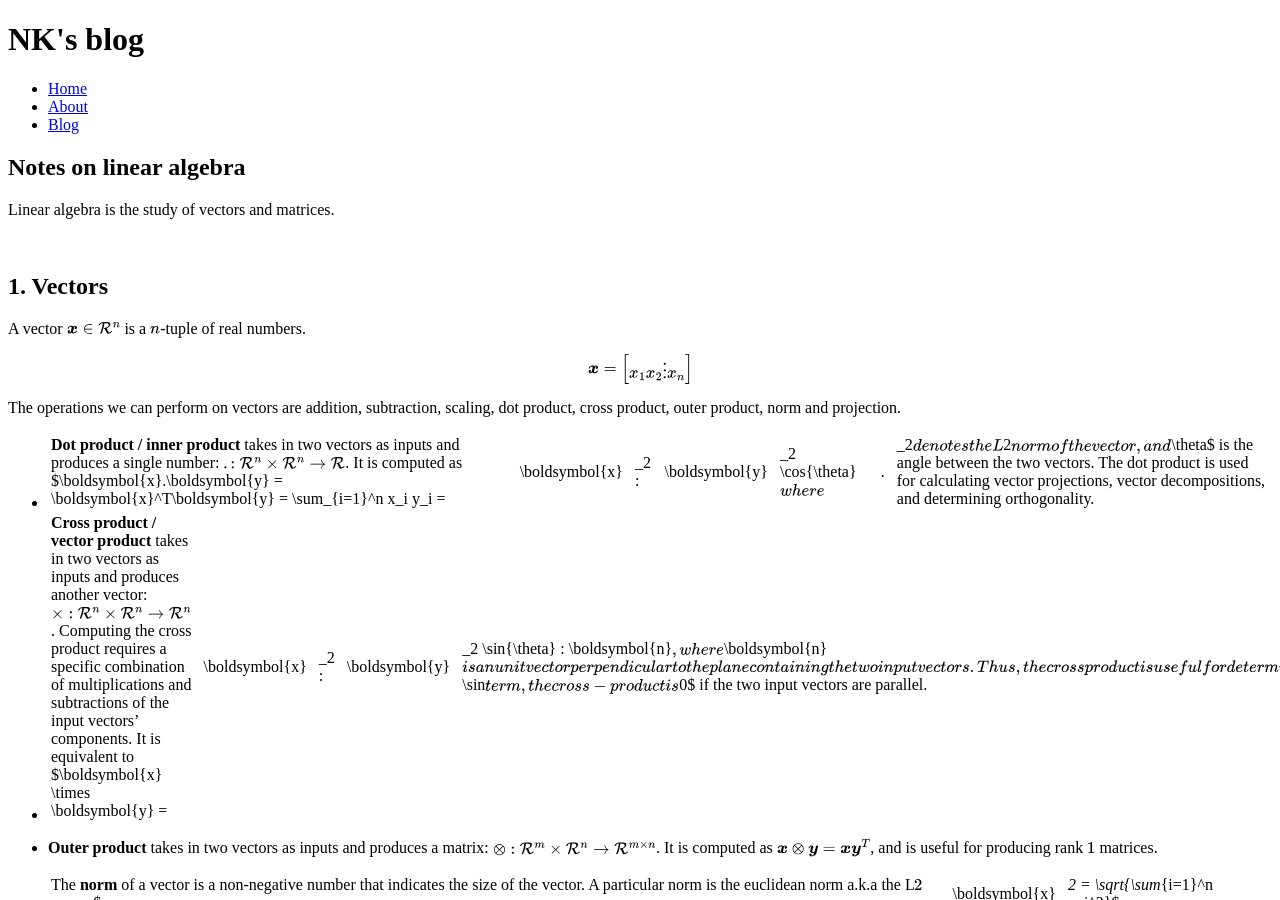
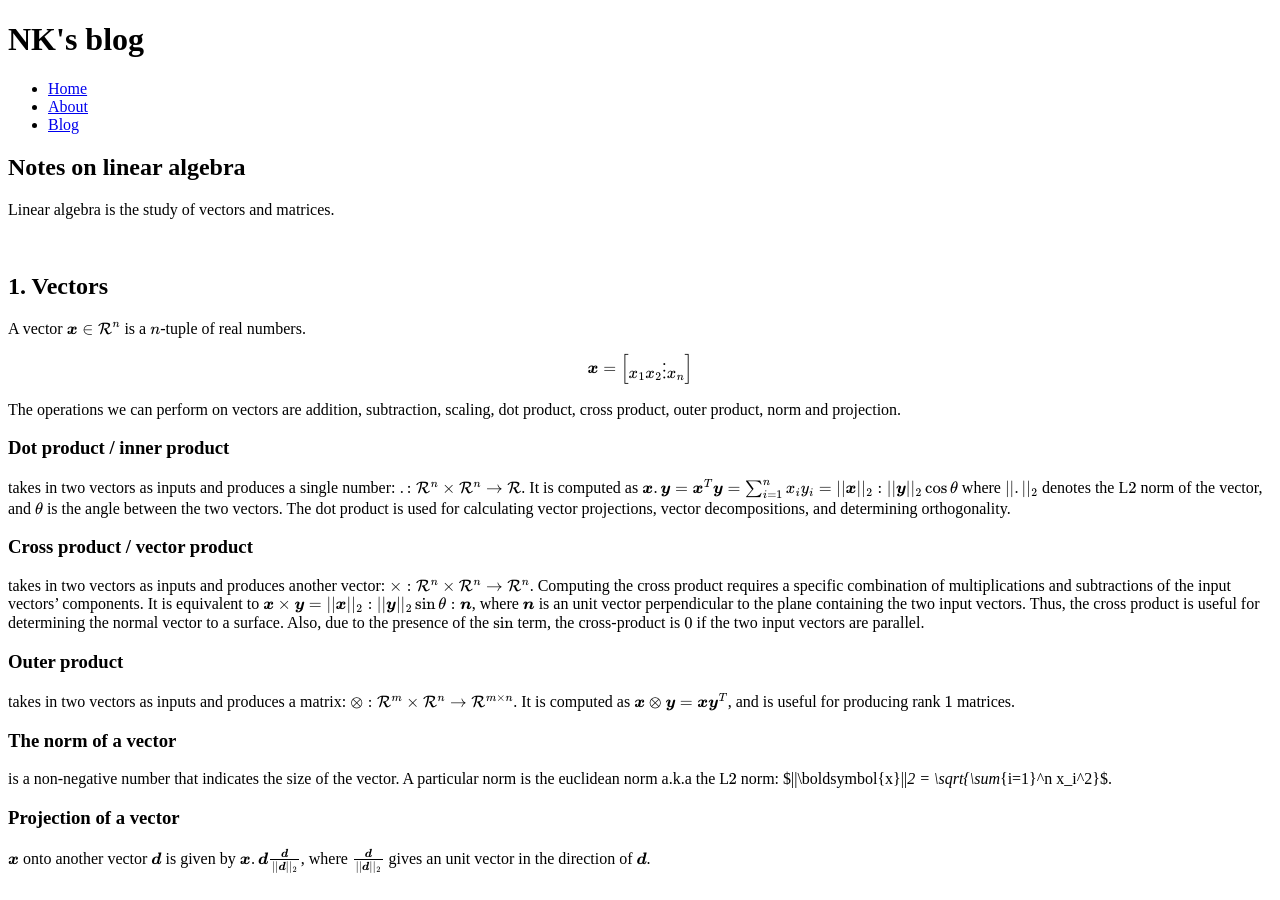
Before and after one commit to neeravkarani/notes, a Jekyll site: the page built from _posts/math/2024-06-17-linear-algebra.md, in a window 1280 px wide and 900 px high. Built offline with Jekyll 4.4.1, drawn with Linux system fonts in a browser that asks for light colours; some of the changed text lies outside the part shown.

Commit message:
tweaking latex syntax

```diff
--- a/_includes/head.html
+++ b/_includes/head.html
@@ -22,5 +22,5 @@
 <!-- Include MathJax -->
 <!-- <script src="https://cdnjs.cloudflare.com/ajax/libs/mathjax/2.7.9/MathJax.js?config=TeX-AMS-MML_HTMLorMML" type="text/javascript"></script> -->
 <script type="text/javascript" id="MathJax-script" async
-  src="https://cdn.jsdelivr.net/npm/mathjax@3/es5/tex-svg.js">
+  src="https://cdn.jsdelivr.net/npm/mathjax@3/es5/tex-mml-chtml.js">
 </script>
--- a/_posts/math/2024-06-17-linear-algebra.md
+++ b/_posts/math/2024-06-17-linear-algebra.md
@@ -17,15 +17,20 @@ $$ \begin{equation} \boldsymbol{x} = \begin{bmatrix} {x_{1} \\ x_{2} \\ \vdots \
 
 The operations we can perform on vectors are addition, subtraction, scaling, dot product, cross product, outer product, norm and projection.
 
-- **Dot product / inner product** takes in two vectors as inputs and produces a single number: $. : \mathcal{R}^n \times \mathcal{R}^n \rightarrow \mathcal{R}$. It is computed as $\boldsymbol{x}.\boldsymbol{y} = \boldsymbol{x}^T\boldsymbol{y} = \sum_{i=1}^n x_i y_i = ||\boldsymbol{x}||_2 \: ||\boldsymbol{y}||_2 \cos{\theta}$ where $||.||_2$ denotes the L$2$ norm of the vector, and $\theta$ is the angle between the two vectors. The dot product is used for calculating vector projections, vector decompositions, and determining orthogonality.
+### **Dot product / inner product**
+takes in two vectors as inputs and produces a single number: $. : \mathcal{R}^n \times \mathcal{R}^n \rightarrow \mathcal{R}$. It is computed as $\boldsymbol{x}.\boldsymbol{y} = \boldsymbol{x}^T\boldsymbol{y} = \sum_{i=1}^n x_i y_i = ||\boldsymbol{x}||_2 \: ||\boldsymbol{y}||_2 \cos{\theta}$ where $||.||_2$ denotes the L$2$ norm of the vector, and $\theta$ is the angle between the two vectors. The dot product is used for calculating vector projections, vector decompositions, and determining orthogonality.
 
- - **Cross product / vector product** takes in two vectors as inputs and produces another vector: $\times : \mathcal{R}^n \times \mathcal{R}^n \rightarrow \mathcal{R}^n$. Computing the cross product requires a specific combination of multiplications and subtractions of the input vectors’ components. It is equivalent to $\boldsymbol{x} \times \boldsymbol{y} = ||\boldsymbol{x}||_2 \: ||\boldsymbol{y}||_2 \sin{\theta} \: \boldsymbol{n}$, where $\boldsymbol{n}$ is an unit vector perpendicular to the plane containing the two input vectors. Thus, the cross product is useful for determining the normal vector to a surface. Also, due to the presence of the $\sin$ term, the cross-product is $0$ if the two input vectors are parallel.
+### **Cross product / vector product**
+takes in two vectors as inputs and produces another vector: $\times : \mathcal{R}^n \times \mathcal{R}^n \rightarrow \mathcal{R}^n$. Computing the cross product requires a specific combination of multiplications and subtractions of the input vectors’ components. It is equivalent to $\boldsymbol{x} \times \boldsymbol{y} = ||\boldsymbol{x}||_2 \: ||\boldsymbol{y}||_2 \sin{\theta} \: \boldsymbol{n}$, where $\boldsymbol{n}$ is an unit vector perpendicular to the plane containing the two input vectors. Thus, the cross product is useful for determining the normal vector to a surface. Also, due to the presence of the $\sin$ term, the cross-product is $0$ if the two input vectors are parallel.
 
- - **Outer product** takes in two vectors as inputs and produces a matrix: $\otimes: \mathcal{R}^m \times \mathcal{R}^n \rightarrow \mathcal{R}^{m \times n}$. It is computed as $\boldsymbol{x} \otimes\boldsymbol{y} = \boldsymbol{x}\boldsymbol{y}^T$, and is useful for producing rank $1$ matrices.
+### **Outer product**
+takes in two vectors as inputs and produces a matrix: $\otimes: \mathcal{R}^m \times \mathcal{R}^n \rightarrow \mathcal{R}^{m \times n}$. It is computed as $\boldsymbol{x} \otimes\boldsymbol{y} = \boldsymbol{x}\boldsymbol{y}^T$, and is useful for producing rank $1$ matrices.
 
- - The **norm** of a vector is a non-negative number that indicates the size of the vector. A particular norm is the euclidean norm a.k.a the L$2$ norm: $||\boldsymbol{x}||_2 = \sqrt{\sum_{i=1}^n x_i^2}$.
+### The **norm** of a vector
+is a non-negative number that indicates the size of the vector. A particular norm is the euclidean norm a.k.a the L$2$ norm: $||\boldsymbol{x}||_2 = \sqrt{\sum_{i=1}^n x_i^2}$.
 
- - **Projection** of a vector $\boldsymbol{x}$ onto another vector $\boldsymbol{d}$ is given by $\boldsymbol{x}.\boldsymbol{d}\frac{\boldsymbol{d}}{||\boldsymbol{d}||_2}$, where $\frac{\boldsymbol{d}}{||\boldsymbol{d}||_2}$ gives an unit vector in the direction of $\boldsymbol{d}$.
+### **Projection** of a vector
+$\boldsymbol{x}$ onto another vector $\boldsymbol{d}$ is given by $\boldsymbol{x}.\boldsymbol{d}\frac{\boldsymbol{d}}{||\boldsymbol{d}||_2}$, where $\frac{\boldsymbol{d}}{||\boldsymbol{d}||_2}$ gives an unit vector in the direction of $\boldsymbol{d}$.
 
 <br>
 
```
